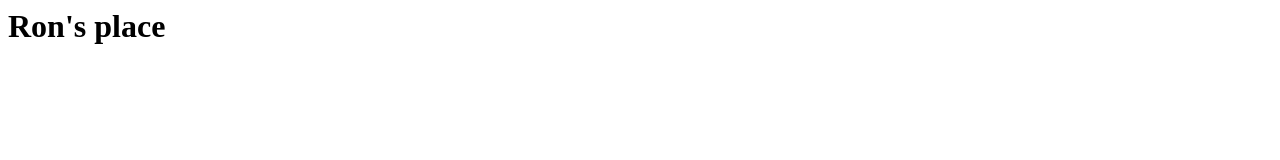
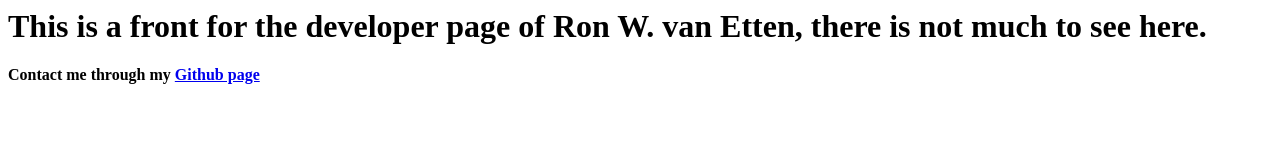
Before and after one commit to rondlite/rondlite.github.io, a plain HTML site: page index.html in a window 1280 px wide. Drawn offline with Linux system fonts and the light colour scheme.

Commit message:
Update index.html

```diff
--- a/index.html
+++ b/index.html
@@ -1 +1,2 @@
-<h1>Ron's place</h1>
+<h1>This is a front for the developer page of Ron W. van Etten, there is not much to see here.</h1>
+<h4>Contact me through my <a href="https://github.com/rondlite">Github page</a></h4>
```
